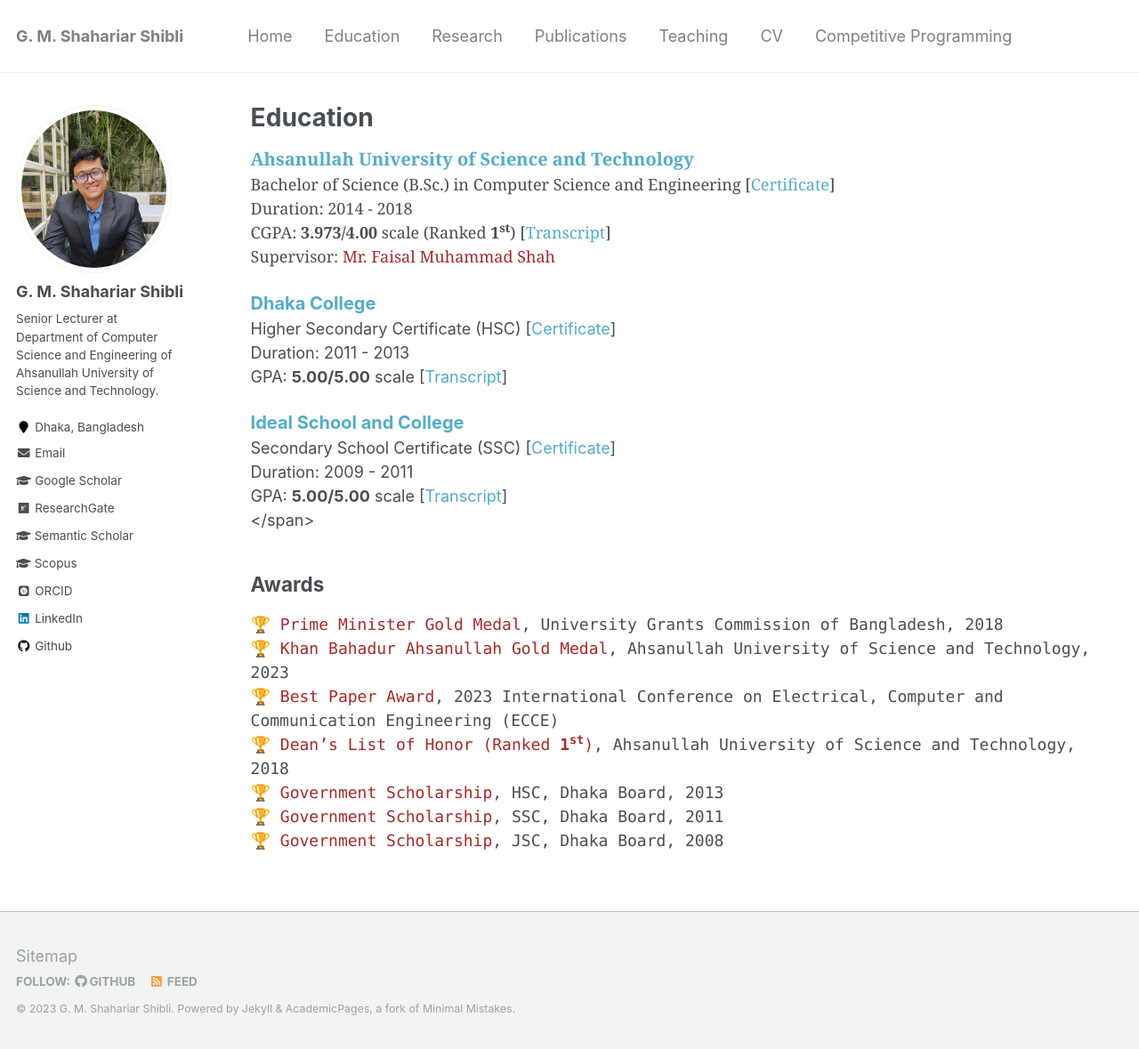
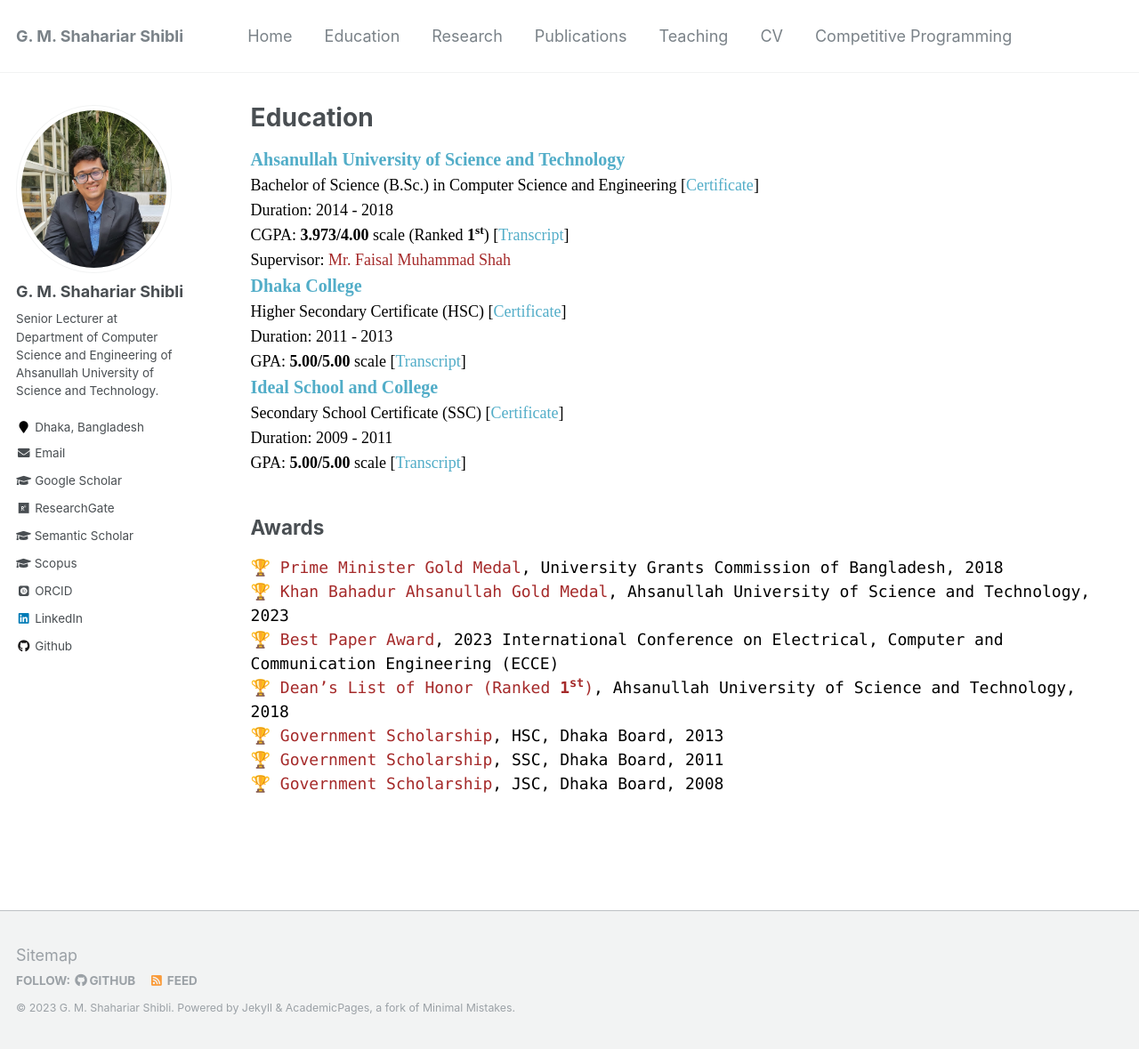
Before and after one commit to shahariar-shibli/shahariar-shibli.github.io, a Jekyll site: the page built from _pages/education.md, in a window 1280 px wide and 1179 px high. Shown: the whole window at 89% size. Built offline with Jekyll 4.4.1, drawn with Linux system fonts in a browser that asks for light colours; some web fonts are replaced.

Commit message:
Update education.md

```diff
--- a/_pages/education.md
+++ b/_pages/education.md
@@ -11,21 +11,23 @@ Duration: 2021 - present <br/>
 CGPA: <b>3.83/4.00</b> scale <br/>
 Supervisor: <a style="color:brown;" href="https://cse.buet.ac.bd/faculty_list/detail/rifat">Dr. Rifat Shahriyar</a><br/>
 -->
-<span style="font-family:Georgia">
+<span style="font-family:Calisto MT; color:black;">
 <!-- B.Sc. -->
 <span style="color:black; font-size:20px"><b><a href="https://aust.edu" target="_blank">Ahsanullah University of Science and Technology</a></b></span><br/>
 Bachelor of Science (B.Sc.) in Computer Science and Engineering [[Certificate](https://shahariar-shibli.github.io/files/Education/BSc_Certificate.pdf)] <br/>
 Duration: 2014 - 2018 <br/>
 CGPA: <b>3.973/4.00</b> scale (Ranked <b>1<sup>st</sup></b>) [[Transcript](https://shahariar-shibli.github.io/files/Education/BSc_Transcript.pdf)] <br/>
 Supervisor: <a style="color:brown;" href="https://aust.edu/cse/faculty_member/mr_faisal_muhammad_shah">Mr. Faisal Muhammad Shah</a><br/>
-
+</span>
 <!-- HSC -->
+<span style="font-family:Calisto MT; color:black;">
 <span style="color:black; font-size:20px"><b><a href="http://dhakacollege.edu.bd/" target="_blank">Dhaka College</a></b></span><br/>
 Higher Secondary Certificate (HSC) [[Certificate](https://shahariar-shibli.github.io/files/Education/HSC_Certificate.pdf)] <br/>
 Duration: 2011 - 2013 <br/>
 GPA: <b>5.00/5.00</b> scale [[Transcript](https://shahariar-shibli.github.io/files/Education/HSC_Transcript.pdf)] <br/>
-
+</span>
 <!-- SSC -->
+<span style="font-family:Calisto MT; color:black;">
 <span style="color:black; font-size:20px"><b><a href="https://iscm.edu.bd/" target="_blank">Ideal School and College</a></b></span><br/>
 Secondary School Certificate (SSC) [[Certificate](https://shahariar-shibli.github.io/files/Education/SSC_Certificate.pdf)] <br/>
 Duration: 2009 - 2011 <br/>
@@ -33,7 +35,7 @@
 </span>
 
 ## Awards
-<span style="font-family:Monaco">
+<span style="font-family:Monaco; color:black">
 🏆 <span style="color:brown">Prime Minister Gold Medal</span>, University Grants Commission of Bangladesh, 2018 <br/>
 🏆 <span style="color:brown">Khan Bahadur Ahsanullah Gold Medal</span>, Ahsanullah University of Science and Technology, 2023 <br/>
 🏆 <span style="color:brown">Best Paper Award</span>, 2023 International Conference on Electrical, Computer and Communication Engineering (ECCE) <br/>
```
